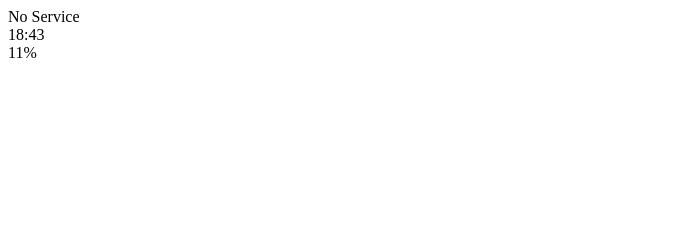
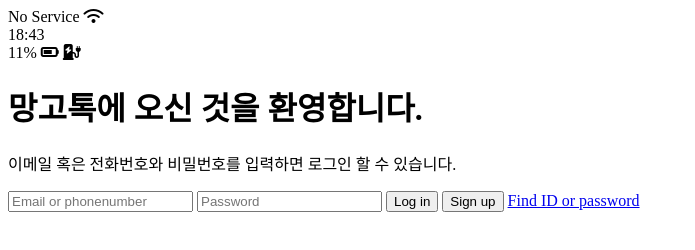
Before and after one commit to jaengyo/kokoa-clone-2020, a plain HTML site: page index.html in a window 1280 px wide. Shown: the whole page, without its empty margins (0-695 px from the left). Drawn offline with Linux system fonts and the light colour scheme.

Commit message:
Update Loginform and shortcut icon

```diff
--- a/index.html
+++ b/index.html
@@ -3,21 +3,53 @@
   <head>
     <meta charset="UTF-8" />
     <meta name="viewport" content="width=device-width, initial-scale=1.0" />
+    <link
+      rel="shortcut icon"
+      href="https://img.freepik.com/free-vector/kawaii-mango-icon_24911-45334.jpg?size=338&ext=jpg"
+    />
     <title>Welcome to MangoTalk</title>
   </head>
   <body>
     <div class="status-bar">
       <div class="status-bar__column">
         <span>No Service</span>
-        <!-- To do: Wifi icon -->
+        <i class="fas fa-wifi"></i>
       </div>
       <div class="status-bar__column">
         <span>18:43</span>
       </div>
       <div class="status-bar__column">
         <span>11%</span>
-        <!-- Battery icon -->
+        <i class="fas fa-battery-three-quarters"></i>
+        <i class="fas fa-charging-station"></i>
       </div>
     </div>
+    <header class="welcome-header">
+      <h1 class="welcome-header__title">망고톡에 오신 것을 환영합니다.</h1>
+      <p class="welcome-header__text">
+        이메일 혹은 전화번호와 비밀번호를 입력하면 로그인 할 수 있습니다.
+      </p>
+    </header>
+
+    <form class="login-form">
+      <input
+        class="login-form__id"
+        type="text"
+        placeholder="Email or phonenumber"
+      />
+      <input
+        class="login-form__password"
+        type="password"
+        placeholder="Password"
+      />
+      <input class="login-form__loginbtn" type="submit" value="Log in" />
+      <input class="login-form__signupbtn" type="submit" value="Sign up" />
+      <a href="#">Find ID or password</a>
+    </form>
+
+    <script
+      src="https://kit.fontawesome.com/85d4104f41.js"
+      crossorigin="anonymous"
+    ></script>
   </body>
 </html>
```
Also changed, not shown: 1 other file.
